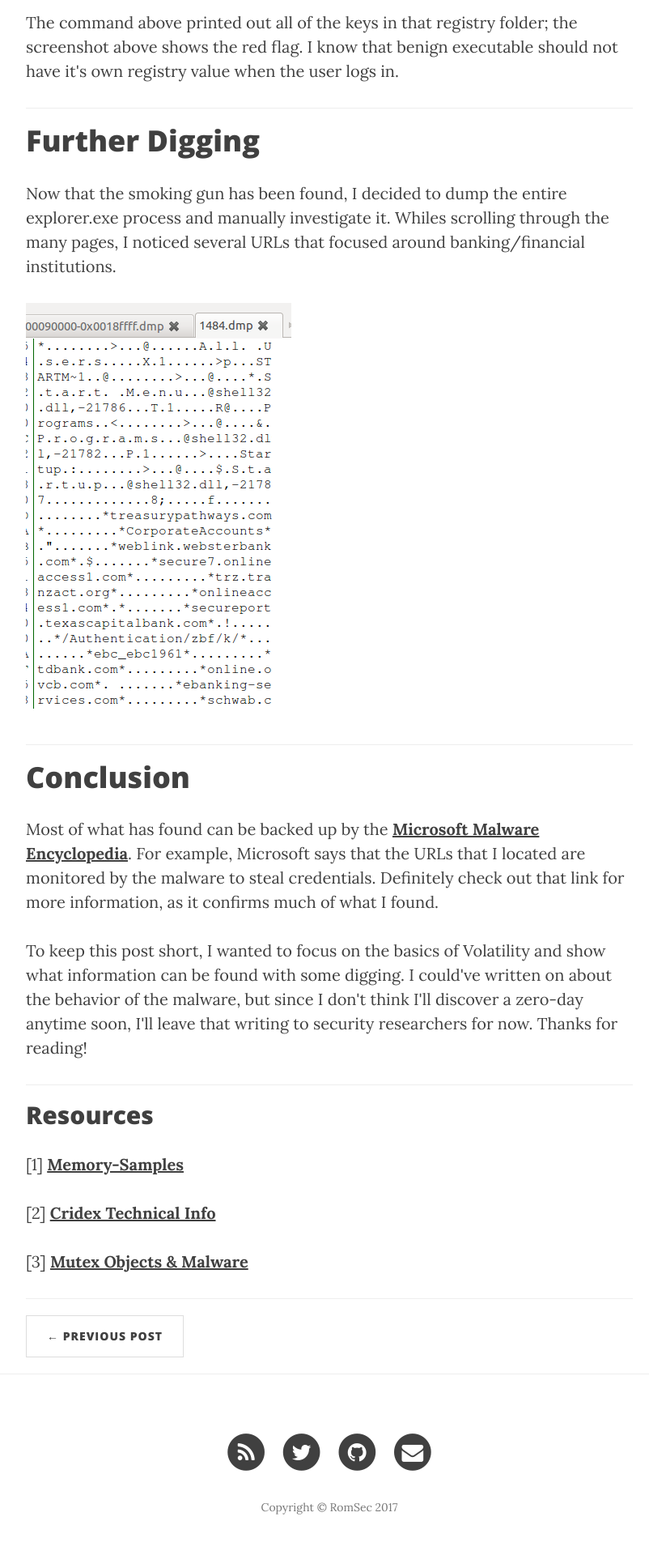
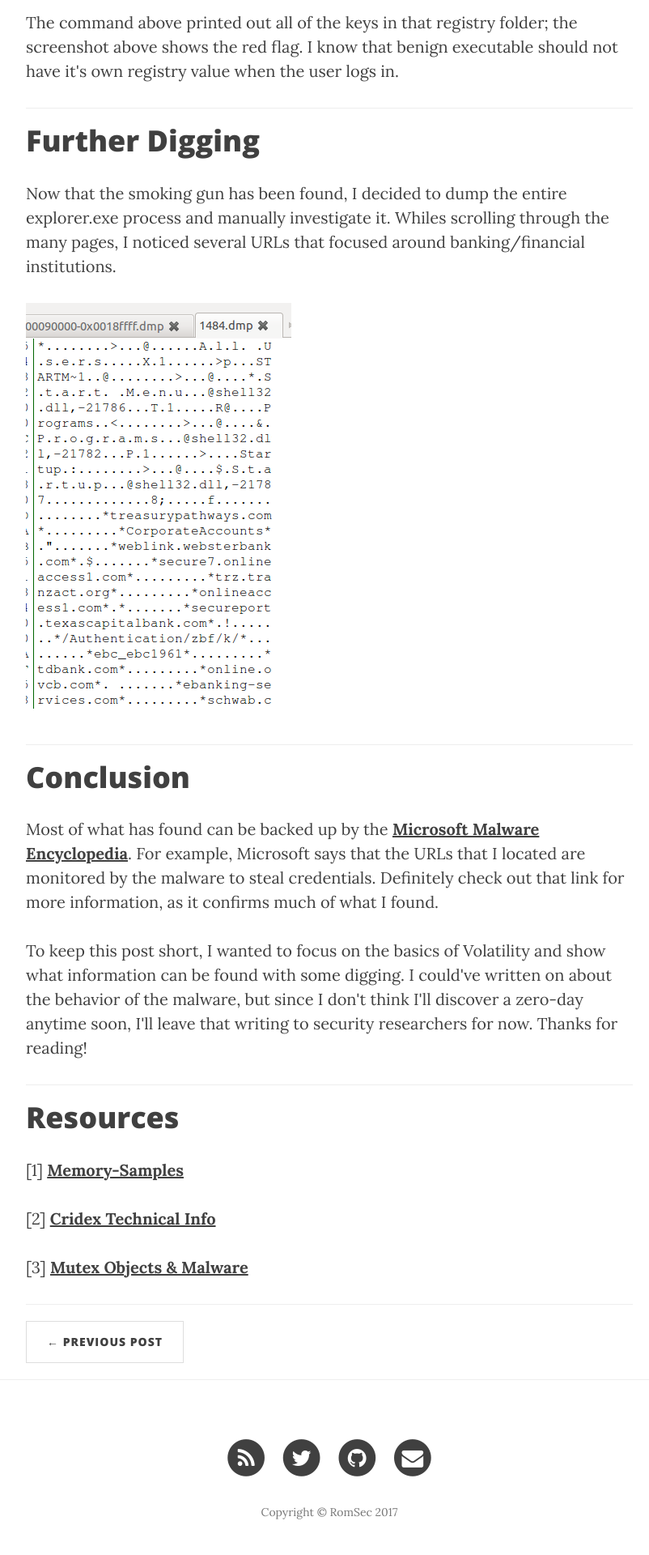
Before and after one commit to RomSec/RomSec.github.io, a Jekyll site: the page built from _posts/2017-07-12-Cridex.markdown, in a window 1280 px wide. Shown: the part 4480-6400 px from the top of the page at 81% size, without its empty margins (233-1035 px from the left). Built offline with Jekyll 4.4.1, drawn with Linux system fonts in a browser that asks for light colours; nearby versions of some CDN libraries.

```diff
--- a/_posts/2017-07-12-Cridex.markdown
+++ b/_posts/2017-07-12-Cridex.markdown
@@ -59,7 +59,7 @@ header-img: "img/Cridex/money.jpg"
 <p> To keep this post short, I wanted to focus on the basics of Volatility and show what information can be found with some digging. I could've written on about the behavior of the malware, but since I don't think I'll discover a zero-day anytime soon, I'll leave that writing to security researchers for now. Thanks for reading!</p>
 <hr>
 
-<h2>Resources</h2>
+<h1>Resources</h1>
 <p>[1] <a href="https://github.com/volatilityfoundation/volatility/wiki/Memory-Samples"><b>Memory-Samples</b></a></p>
 <p>[2] <a href="https://www.microsoft.com/en-us/wdsi/threats/malware-encyclopedia-description?Name=Win32%2FCridex"><b>Cridex Technical Info</b></a></p>
 <p>[3] <a href="https://digital-forensics.sans.org/blog/2012/07/24/mutex-for-malware-discovery-and-iocs/"><b>Mutex Objects & Malware</b></a></p>
```
